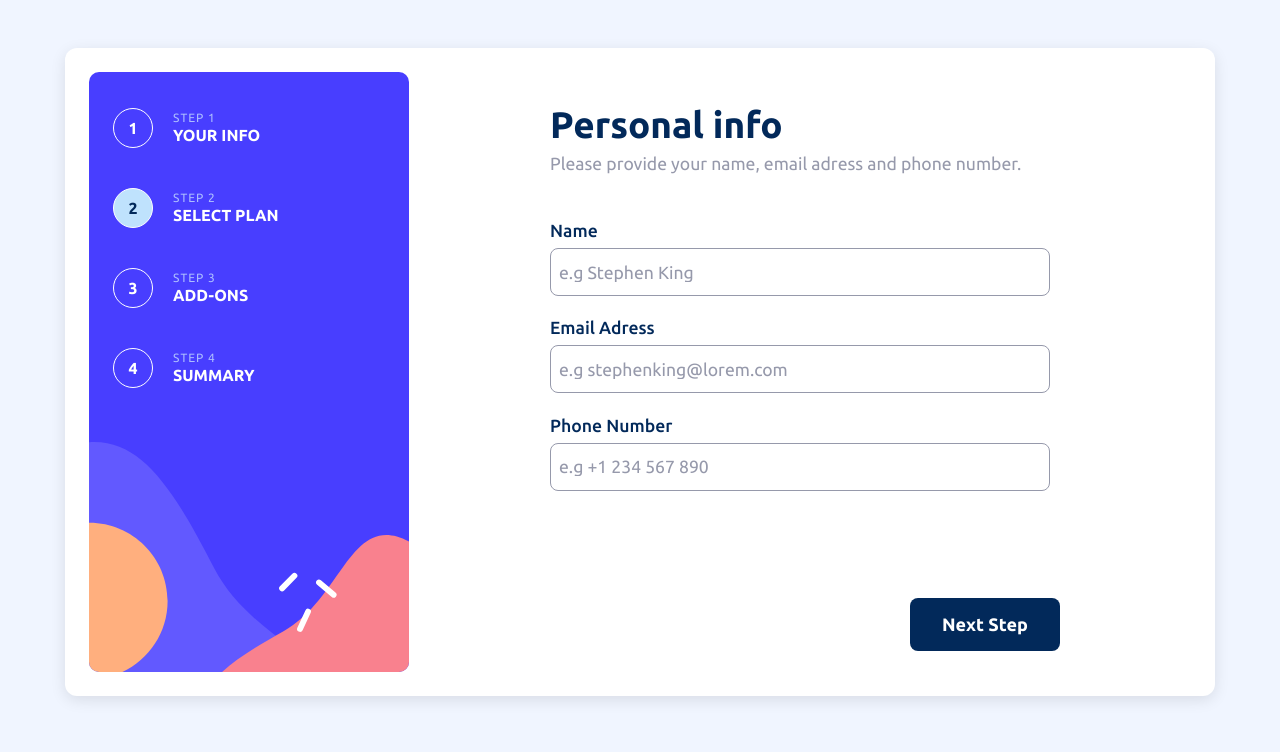
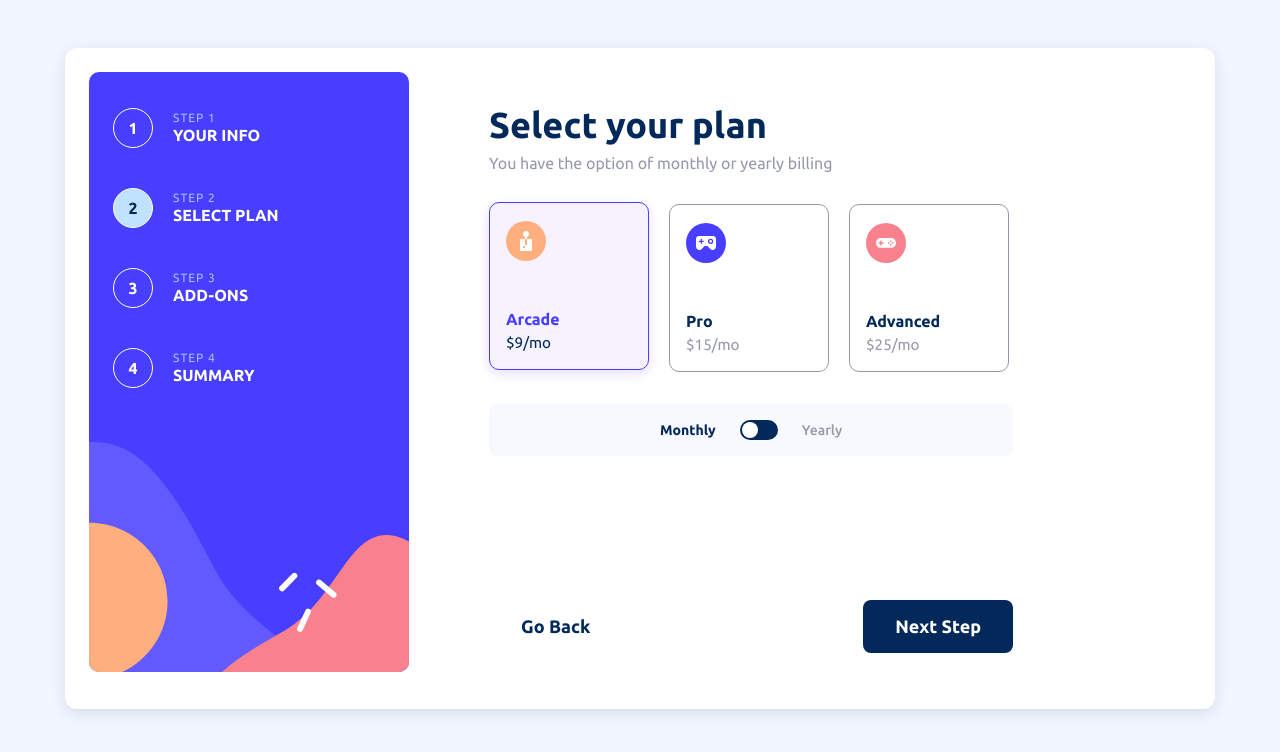
Before and after one commit to anri39/multipageform, a React (Vite) app in the folder multipageform/: page / in a window 1280 px wide. Both pictures are taken after a click on the button "Next Step". Shown: the top 752 px of the page. Built offline with nearby package versions, Linux system fonts and the light colour scheme.

Commit message:
Second page implemented

```diff
--- a/multipageform/src/App.tsx
+++ b/multipageform/src/App.tsx
@@ -2,6 +2,7 @@ import { useState } from "react";
 import "./App.css";
 import FirstPart from "./components/FirstPart";
 import SideBar from "./components/SideBar";
+import SecondPart from "./components/SecondPart";
 
 function App() {
   const [currentPage, setCurrentPage] = useState<number>(0);
@@ -10,12 +11,23 @@ function App() {
       <div className="container">
         <SideBar currentpage={currentPage} />
         <div className="sidecontent">
-          <FirstPart
-            handleNextStep={() => {
-              if (currentPage === 3) return;
-              setCurrentPage(currentPage + 1);
-            }}
-          />
+          {currentPage === 0 && (
+            <FirstPart
+              handleNextStep={() => {
+                setCurrentPage((prev) => (prev === 3 ? prev : prev + 1));
+              }}
+            />
+          )}
+          {currentPage === 1 && (
+            <SecondPart
+              handleNextPart={() => {
+                setCurrentPage((prev) => (prev === 3 ? prev : prev + 1));
+              }}
+              goBack={() => {
+                setCurrentPage((prev) => (prev === 3 ? prev : prev - 1));
+              }}
+            />
+          )}
         </div>
       </div>
     </>
--- /dev/null
+++ b/multipageform/src/components/BackButton.tsx
@@ -0,0 +1,13 @@
+import "./goBackButton.css";
+type goBackbuttonProps = {
+  label: string;
+  onclick: () => void;
+};
+
+export default function BackButton({ label, onclick }: goBackbuttonProps) {
+  return (
+    <div className="backButtonContainer" onClick={onclick}>
+      {label}
+    </div>
+  );
+}
--- /dev/null
+++ b/multipageform/src/components/BillingSwitch.css
@@ -0,0 +1,55 @@
+.billing-switch-container {
+  display: flex;
+  align-items: center;
+  justify-content: center;
+  gap: 24px;
+  margin-top: 15spx;
+  padding: 16px;
+  background-color: #f8f9fe;
+  border-radius: 8px;
+  width: 73%;
+}
+
+.billing-label {
+  font-size: 14px;
+  font-weight: 500;
+  color: #9699aa;
+  transition: color 0.2s ease;
+}
+
+.billing-label.active {
+  color: #022959;
+  font-weight: 600;
+}
+
+.switch-toggle {
+  position: relative;
+  width: 38px;
+  height: 20px;
+  background-color: #022959;
+  border-radius: 10px;
+  cursor: pointer;
+  transition: background-color 0.2s ease;
+}
+
+.switch-slider {
+  position: absolute;
+  top: 2px;
+  width: 16px;
+  height: 16px;
+  background-color: white;
+  border-radius: 50%;
+  transition: transform 0.2s ease;
+}
+
+.switch-slider.monthly {
+  transform: translateX(2px);
+}
+
+.switch-slider.yearly {
+  transform: translateX(20px);
+}
+
+.switch-toggle:hover {
+  background-color: #164a8a;
+}
--- /dev/null
+++ b/multipageform/src/components/BillingSwitch.tsx
@@ -0,0 +1,18 @@
+import "./BillingSwitch.css";
+
+type BillingSwitchProps = {
+  isYearly: boolean;
+  onToggle: () => void;
+};
+
+export default function BillingSwitch({ isYearly, onToggle }: BillingSwitchProps) {
+  return (
+    <div className="billing-switch-container">
+      <span className={`billing-label ${!isYearly ? 'active' : ''}`}>Monthly</span>
+      <div className="switch-toggle" onClick={onToggle}>
+        <div className={`switch-slider ${isYearly ? 'yearly' : 'monthly'}`}></div>
+      </div>
+      <span className={`billing-label ${isYearly ? 'active' : ''}`}>Yearly</span>
+    </div>
+  );
+}
--- a/multipageform/src/components/FirstPart.css
+++ b/multipageform/src/components/FirstPart.css
@@ -62,3 +62,32 @@
 .inputrow input::placeholder {
   color: var(--grey-500);
 }
+
+.buttonWrapper {
+  display: flex;
+  justify-content: flex-end;
+  margin-top: 1.5rem;
+  width: 100%;
+}
+
+.next-step-btn {
+  padding: 1rem 2rem;
+  font-size: 1.125rem;
+  font-weight: 700;
+  color: var(--white);
+  background-color: var(--blue-950);
+  border: none;
+  border-radius: 0.5rem;
+  cursor: pointer;
+  transition: background-color 0.2s;
+}
+
+.next-step-btn:hover {
+  background-color: var(--blue-200);
+  color: var(--blue-950);
+}
+
+.next-step-btn:disabled {
+  background-color: var(--grey-500);
+  cursor: not-allowed;
+}
--- a/multipageform/src/components/FirstPart.tsx
+++ b/multipageform/src/components/FirstPart.tsx
@@ -1,32 +1,35 @@
 import "../components/FirstPart.css";
 import NextStepButton from "./NextStepButton";
 
-type FirstPart = {
+type FirstPartProps = {
   handleNextStep: () => void;
 };
 
-export default function FirstPart({ handleNextStep }: FirstPart) {
+export default function FirstPart({ handleNextStep }: FirstPartProps) {
   return (
     <div className="FirstPart">
       <div className="firstpartHeader">
         <h1>Personal info</h1>
-        <p>Please provide your name, email adress and phone number.</p>
+        <p>Please provide your name, email address and phone number.</p>
       </div>
       <div className="inputs">
-        <div className="name inputrow">
+        <div className="inputrow">
           <p>Name</p>
           <input type="text" placeholder="e.g Stephen King" />
         </div>
-        <div className="email inputrow">
-          <p>Email Adress</p>
+        <div className="inputrow">
+          <p>Email Address</p>
           <input type="email" placeholder="e.g stephenking@lorem.com" />
         </div>
-        <div className="phone inputrow">
+        <div className="inputrow">
           <p>Phone Number</p>
           <input type="text" placeholder="e.g +1 234 567 890" />
         </div>
+
+        <div className="buttonWrapper">
+          <NextStepButton onClick={handleNextStep} buttonLabel="Next Step" />
+        </div>
       </div>
-      <NextStepButton onClick={handleNextStep} buttonLabel="Next Step" />
     </div>
   );
 }
--- a/multipageform/src/components/NextStepButton.css
+++ b/multipageform/src/components/NextStepButton.css
@@ -8,9 +8,6 @@
   border-radius: 0.5rem;
   cursor: pointer;
   transition: background-color 0.2s;
-  position: absolute;
-  bottom: -10rem;
-  right: 6.2rem;
 }
 
 .next-step-btn:hover {
--- /dev/null
+++ b/multipageform/src/components/SecondPart.css
@@ -0,0 +1,45 @@
+.secondpartcontainer {
+  display: flex;
+  flex-direction: column;
+  gap: 2rem;
+  align-items: flex-start;
+  justify-content: flex-start;
+  width: 100%;
+  max-width: 760px;
+  margin: 0 auto;
+  margin-left: 3rem;
+}
+
+.secondpartheader {
+  text-align: left;
+}
+
+.secondpartheader h1 {
+  font-size: 2.25rem;
+  font-weight: 700;
+  color: var(--blue-950);
+}
+
+.secondpartheader p {
+  font-size: 1rem;
+  color: var(--grey-500);
+  margin-top: 0.5rem;
+}
+
+.secondpartcontainer > .boxcontainer {
+  display: flex;
+  flex-direction: row;
+  justify-content: flex-start;
+  align-items: stretch;
+  gap: 1.25rem;
+  width: 100%;
+  flex-wrap: nowrap;
+}
+
+.buttons {
+  width: 73%;
+  display: flex;
+  align-items: center;
+  justify-content: space-between;
+  margin-top: 7rem;
+}
--- /dev/null
+++ b/multipageform/src/components/SecondPart.tsx
@@ -0,0 +1,64 @@
+import "./SecondPart.css";
+import SecondPartBoxes from "./SecondPartBoxes";
+import BillingSwitch from "./BillingSwitch";
+import arcadeIcon from "../assets/images/icon-arcade.svg";
+import proIcon from "../assets/images/icon-pro.svg";
+import advancedIcon from "../assets/images/icon-advanced.svg";
+import BackButton from "./BackButton";
+import { useState } from "react";
+import NextStepButton from "./NextStepButton";
+
+type secondPartProps = {
+  handleNextPart: () => void;
+  goBack: () => void;
+};
+
+export default function SecondPart({
+  handleNextPart,
+  goBack,
+}: secondPartProps) {
+  const [selectedPlan, setSelectedPlan] = useState<string>("Arcade");
+  const [isYearly, setIsYearly] = useState<boolean>(false);
+
+  const boxes = isYearly
+    ? [
+        { name: "Arcade", price: "$90/yr", img: arcadeIcon },
+        { name: "Pro", price: "$150/yr", img: proIcon },
+        { name: "Advanced", price: "$250/yr", img: advancedIcon },
+      ]
+    : [
+        { name: "Arcade", price: "$9/mo", img: arcadeIcon },
+        { name: "Pro", price: "$15/mo", img: proIcon },
+        { name: "Advanced", price: "$25/mo", img: advancedIcon },
+      ];
+
+  const handleBillingToggle = () => {
+    setIsYearly(!isYearly);
+  };
+
+  return (
+    <div className="secondpartcontainer">
+      <div className="secondpartheader">
+        <h1>Select your plan</h1>
+        <p>You have the option of monthly or yearly billing</p>
+      </div>
+      <div className="boxcontainer">
+        {boxes.map((box) => (
+          <SecondPartBoxes
+            key={box.name}
+            icon={box.img}
+            boxtitle={box.name}
+            boxprice={box.price}
+            selected={selectedPlan === box.name}
+            onClick={() => setSelectedPlan(box.name)}
+          />
+        ))}
+      </div>
+      <BillingSwitch isYearly={isYearly} onToggle={handleBillingToggle} />
+      <div className="buttons">
+        <BackButton label="Go Back" onclick={goBack} />
+        <NextStepButton onClick={handleNextPart} buttonLabel="Next Step" />
+      </div>
+    </div>
+  );
+}
--- /dev/null
+++ b/multipageform/src/components/SecondPartBoxes.css
@@ -0,0 +1,57 @@
+.boxcontainers {
+  display: flex;
+  flex-direction: column;
+  min-height: 10.5rem;
+  border: 0.5px solid var(--grey-500);
+  justify-content: space-between;
+  padding: 18px 16px;
+  width: 10rem;
+  border-radius: 10px;
+  cursor: pointer;
+  transition: all 0.2s ease-in-out;
+  background-color: white;
+}
+
+.boxcontainers:hover {
+  border-color: var(--purple-600);
+  box-shadow: 0 6px 12px rgba(0, 0, 0, 0.06);
+  transform: translateY(-2px);
+}
+
+.boxcontainers.selected {
+  border-color: var(--purple-600);
+  background-color: rgba(139, 92, 246, 0.08);
+  box-shadow: 0 4px 12px rgba(139, 92, 246, 0.2);
+  transform: translateY(-2px);
+}
+
+.infocontainer {
+  display: flex;
+  flex-direction: column;
+  gap: 6px;
+  justify-content: space-between;
+}
+
+.boxcontainers img {
+  width: 40px;
+  height: 40px;
+}
+
+.infocontainer p {
+  color: var(--grey-500);
+  font-size: 0.95rem;
+}
+
+.infocontainer h1 {
+  color: var(--blue-950);
+  font-weight: 700;
+  font-size: 1rem;
+}
+
+.boxcontainers.selected .infocontainer h1 {
+  color: var(--purple-600);
+}
+
+.boxcontainers.selected .infocontainer p {
+  color: var(--blue-950);
+}
--- /dev/null
+++ b/multipageform/src/components/SecondPartBoxes.tsx
@@ -0,0 +1,30 @@
+import "./SecondPartBoxes.css";
+
+type SecondPartBoxesProps = {
+  icon: string;
+  boxtitle: string;
+  boxprice: string;
+  selected: boolean;
+  onClick: () => void;
+};
+
+export default function SecondPartBoxes({
+  icon,
+  boxtitle,
+  boxprice,
+  selected,
+  onClick,
+}: SecondPartBoxesProps) {
+  return (
+    <div
+      className={`boxcontainers ${selected ? "selected" : ""}`}
+      onClick={onClick}
+    >
+      <img src={icon} alt="" />
+      <div className="infocontainer">
+        <h1>{boxtitle}</h1>
+        <p>{boxprice}</p>
+      </div>
+    </div>
+  );
+}
--- /dev/null
+++ b/multipageform/src/components/goBackButton.css
@@ -0,0 +1,7 @@
+.backButtonContainer {
+  color: var(--blue-950);
+  padding: 1rem 2rem;
+  font-size: 1.125rem;
+  font-weight: 700;
+  cursor: pointer;
+}
```
